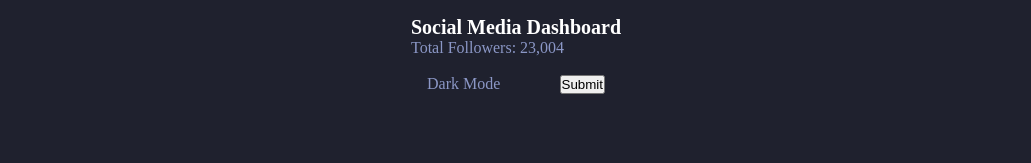
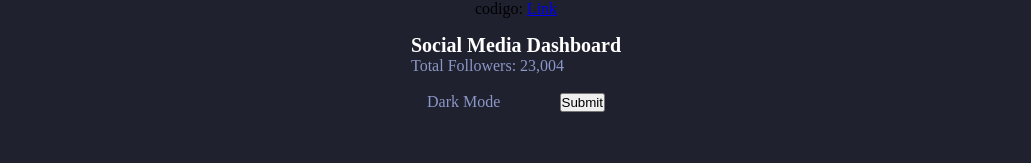
Before and after one commit to Oliver29s/Ejercicio_css, a plain HTML site: page lunes/social-media-dashboard-with-theme-switcher-master/index.html in a window 1280 px wide. Shown: the top 163 px of the page, without its empty margins (124-1155 px from the left). Drawn offline with Linux system fonts and the light colour scheme.

Commit message:
agregue codigo

```diff
--- a/lunes/social-media-dashboard-with-theme-switcher-master/index.html
+++ b/lunes/social-media-dashboard-with-theme-switcher-master/index.html
@@ -16,6 +16,7 @@
   </style>
 </head>
 <body>
+  <p>codigo: <a href="https://github.com/Oliver29s/Ejercicio_css.git" target="_blank" rel="noopener noreferrer">Link</a></p>
   <header class="container_header">
     <h1>Social Media Dashboard</h1>
     <p>Total Followers: 23,004</p>
```
